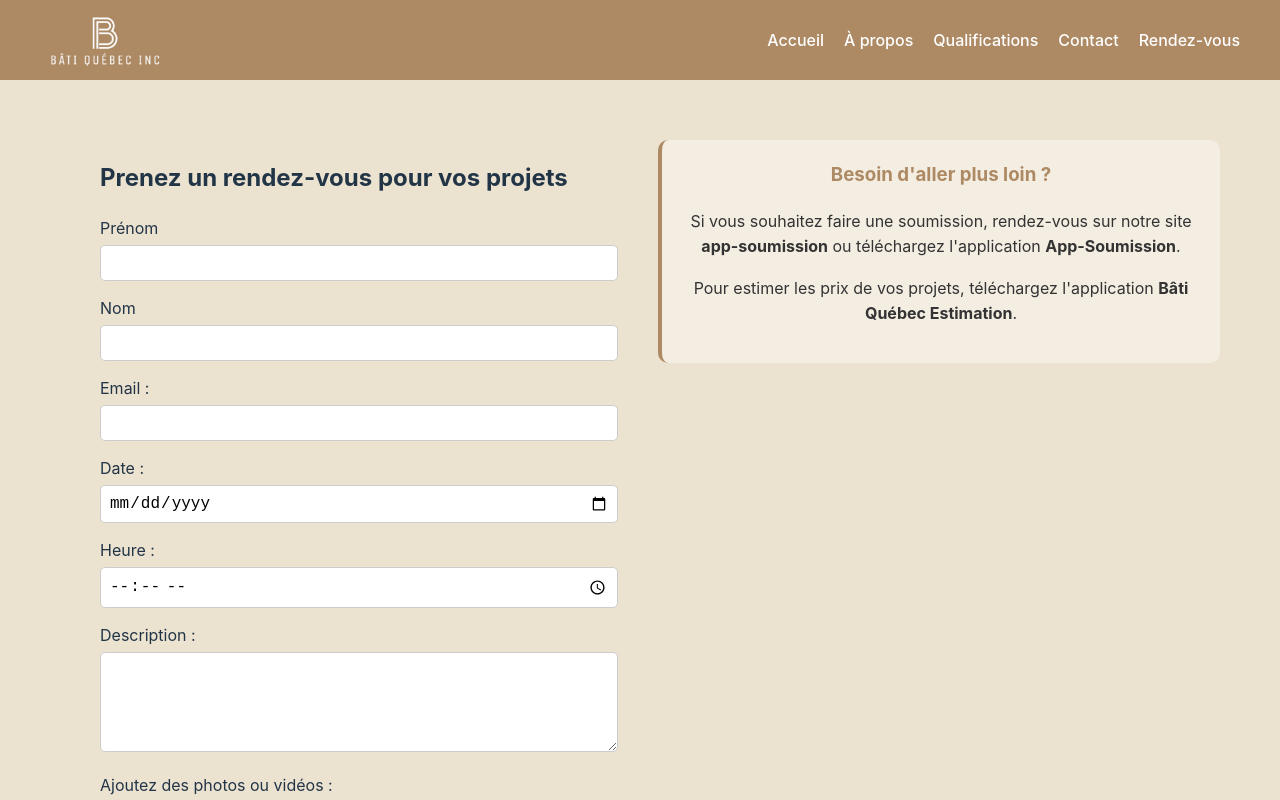
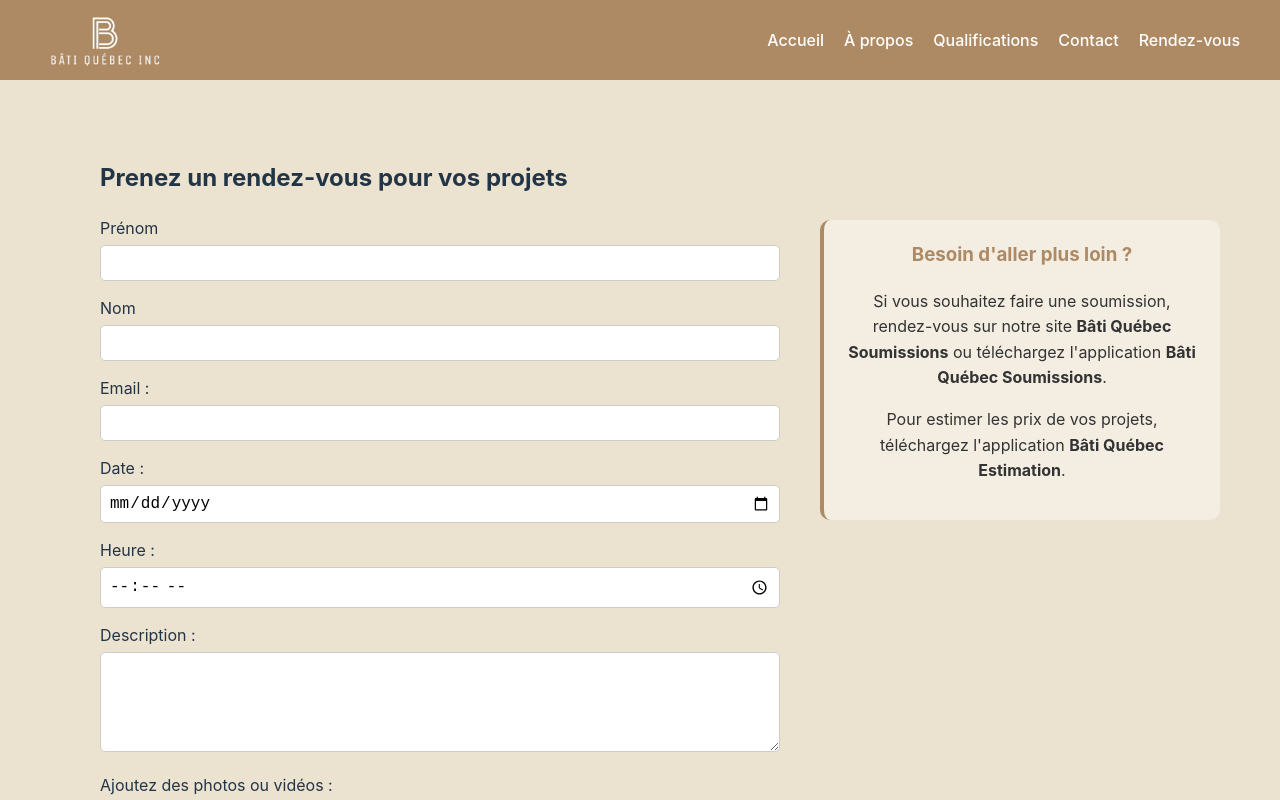
Before and after one commit to MyriamAssam/bati, a React (Vite) app: page /rdv in a window 1280 px wide. Shown: the top 800 px of the page. Built offline with nearby package versions, Linux system fonts and the light colour scheme.

Commit message:
arranger rbq

```diff
--- a/src/App.css
+++ b/src/App.css
@@ -613,7 +613,11 @@ header {
   color: #333;
   font-size: 16px;
   line-height: 1.6;
+  max-width: 400px;
+
+  margin-top: 80px;
 }
+
 
 .info-box h3 {
   margin-top: 0;
--- a/src/pages/Rdv.jsx
+++ b/src/pages/Rdv.jsx
@@ -121,7 +121,7 @@ const Rdv = () => {
             </form>
             <div className="info-box">
                 <h3>Besoin d'aller plus loin ?</h3>
-                <p>Si vous souhaitez faire une soumission, rendez-vous sur notre site <strong>app-soumission</strong> ou téléchargez l'application <strong>App-Soumission</strong>.</p>
+                <p>Si vous souhaitez faire une soumission, rendez-vous sur notre site <strong>Bâti Québec Soumissions</strong> ou téléchargez l'application <strong>Bâti Québec Soumissions</strong>.</p>
                 <p>Pour estimer les prix de vos projets, téléchargez l'application <strong>Bâti Québec Estimation</strong>.</p>
             </div>
         </div>
```
